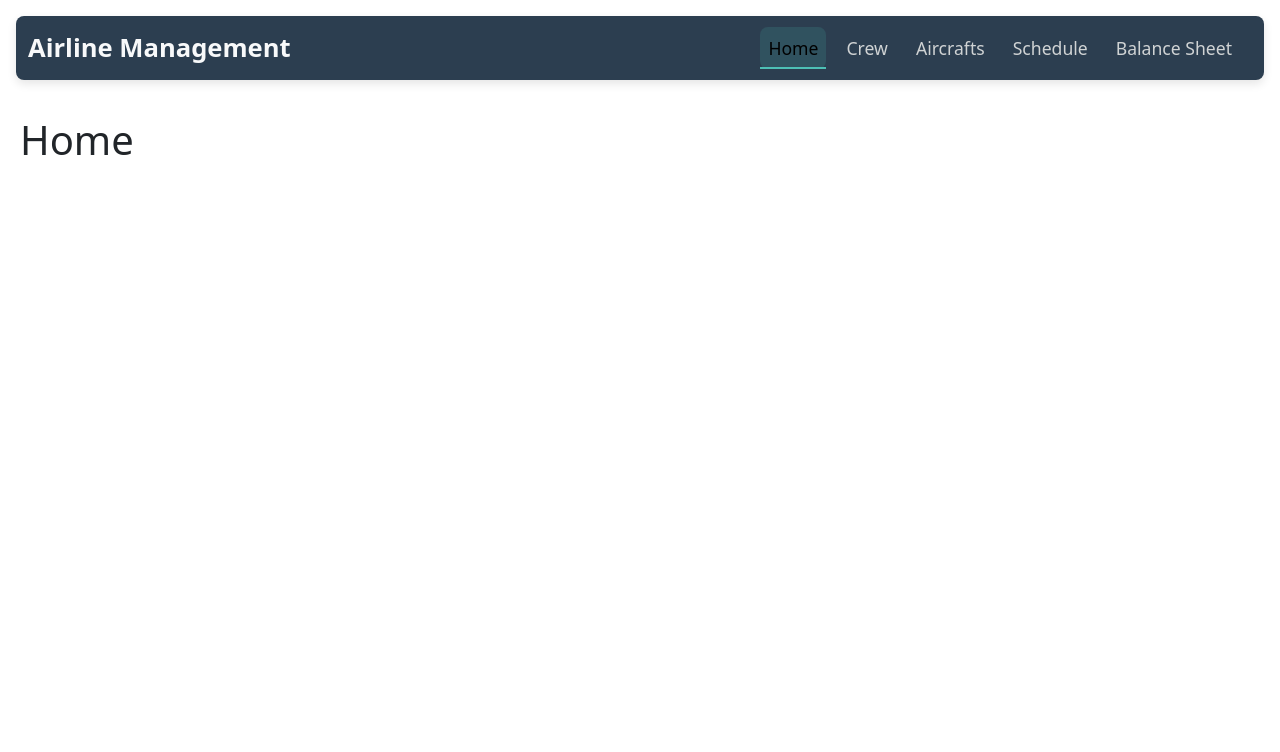
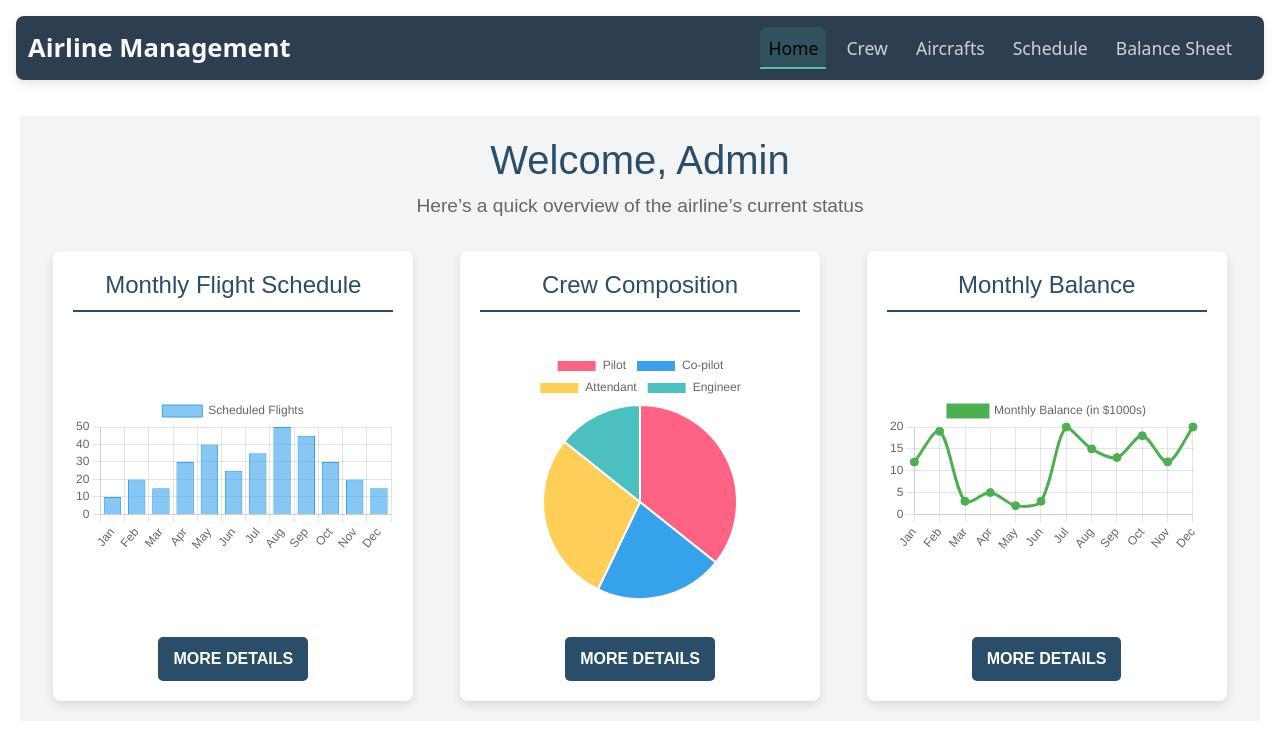
Before and after one commit to Kandarp05/python-project, a React (Vite) app in the folder frontend/: page /home in a window 1280 px wide. Shown: the top 752 px of the page. Built offline with nearby package versions, Linux system fonts and the light colour scheme.

Commit message:
add home page

```diff
--- a/frontend/package.json
+++ b/frontend/package.json
@@ -13,9 +13,11 @@
     "axios": "^1.7.7",
     "bootstrap": "^5.3.3",
     "bootstrap-icons": "^1.11.3",
+    "chart.js": "^4.4.6",
     "lucide-react": "^0.454.0",
     "react": "^18.3.1",
     "react-bootstrap": "^2.10.5",
+    "react-chartjs-2": "^5.2.0",
     "react-dom": "^18.3.1",
     "react-router-dom": "^6.27.0"
   },
--- a/frontend/src/pages/HomePage.tsx
+++ b/frontend/src/pages/HomePage.tsx
@@ -1,12 +1,107 @@
 import React from 'react';
+import { Bar, Pie, Line } from 'react-chartjs-2';
+import {
+    Chart as ChartJS,
+    CategoryScale,
+    LinearScale,
+    BarElement,
+    LineElement,
+    Title,
+    Tooltip,
+    Legend,
+    ArcElement,
+    PointElement,
+} from 'chart.js';
+import '../styles/HomePage.css';
 import { useNavigate } from 'react-router-dom';
 
-const Sidebar: React.FC = () => {
-  const navigate = useNavigate();
+ChartJS.register(
+    CategoryScale,
+    LinearScale,
+    BarElement,
+    LineElement,
+    Title,
+    Tooltip,
+    Legend,
+    ArcElement,
+    PointElement
+);
 
-  return (
-    <h1>Home</h1>
-  );
+const HomePage: React.FC = () => {
+    const navigate = useNavigate();
+
+    const scheduleData = [10, 20, 15, 30, 40, 25, 35, 50, 45, 30, 20, 15];
+    const crewData = [50, 30, 40, 20];
+    const balanceData = [12, 19, 3, 5, 2, 3, 20, 15, 13, 18, 12, 20];
+
+    const scheduleChartData = {
+        labels: ['Jan', 'Feb', 'Mar', 'Apr', 'May', 'Jun', 'Jul', 'Aug', 'Sep', 'Oct', 'Nov', 'Dec'],
+        datasets: [
+            {
+                label: 'Scheduled Flights',
+                data: scheduleData,
+                backgroundColor: 'rgba(54, 162, 235, 0.6)',
+                borderColor: 'rgba(54, 162, 235, 1)',
+                borderWidth: 1,
+            },
+        ],
+    };
+
+    const crewPieData = {
+        labels: ['Pilot', 'Co-pilot', 'Attendant', 'Engineer'],
+        datasets: [
+            {
+                label: 'Crew Roles',
+                data: crewData,
+                backgroundColor: ['#ff6384', '#36a2eb', '#ffce56', '#4bc0c0'],
+                hoverOffset: 4,
+            },
+        ],
+    };
+
+    const balanceLineData = {
+        labels: ['Jan', 'Feb', 'Mar', 'Apr', 'May', 'Jun', 'Jul', 'Aug', 'Sep', 'Oct', 'Nov', 'Dec'],
+        datasets: [
+            {
+                label: 'Monthly Balance (in $1000s)',
+                data: balanceData,
+                fill: false,
+                borderColor: '#4caf50',
+                backgroundColor: '#4caf50',
+                tension: 0.3,
+                pointRadius: 4,
+            },
+        ],
+    };
+
+    return (
+        <div className="homepage">
+            <header className="header">
+                <h1>Welcome, Admin</h1>
+                <p>Here’s a quick overview of the airline’s current status</p>
+            </header>
+
+            <div className="dashboard-section">
+                <div className="chart-container">
+                    <h2>Monthly Flight Schedule</h2>
+                    <Bar data={scheduleChartData} options={{ responsive: true, maintainAspectRatio: true }} />
+                    <button className="details-button" onClick={() => navigate('/schedule')}>More Details</button>
+                </div>
+
+                <div className="chart-container">
+                    <h2>Crew Composition</h2>
+                    <Pie data={crewPieData} options={{ responsive: true, maintainAspectRatio: true }} style={{ maxHeight: '250px', maxWidth: '250px', margin: '0 auto' }} />
+                    <button className="details-button" onClick={() => navigate('/crew')}>More Details</button>
+                </div>
+
+                <div className="chart-container">
+                    <h2>Monthly Balance</h2>
+                    <Line data={balanceLineData} options={{ responsive: true, maintainAspectRatio: true }} />
+                    <button className="details-button" onClick={() => navigate('/balance')}>More Details</button>
+                </div>
+            </div>
+        </div>
+    );
 };
 
-export default Sidebar;
+export default HomePage;
```
Also changed, not shown: 1 other file (tests, documents, lock files or other folders).
